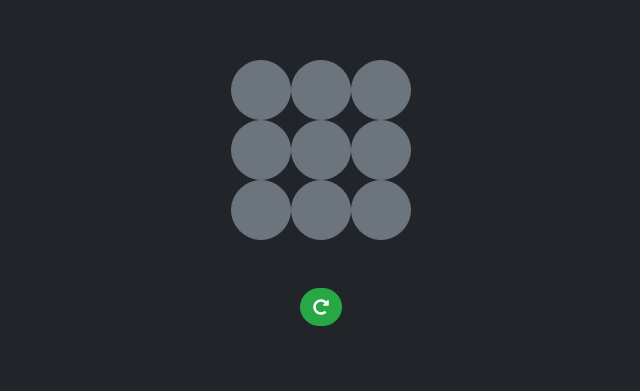
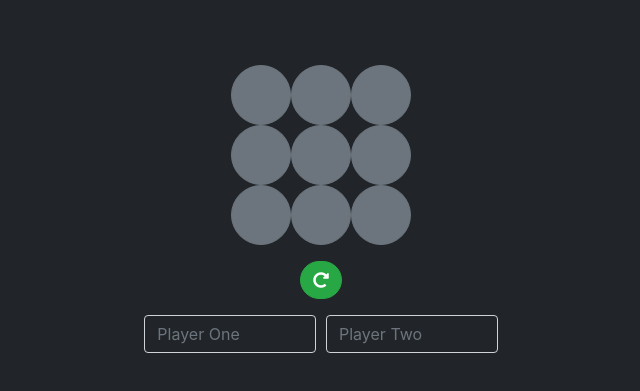
Before and after one commit to heyapricot/tictactoe.js, a website built with webpack: page index.html in a window 1280 px wide. Shown: the part 183-574 px from the top of the page, without its empty margins (319-959 px from the left). Built offline with nearby package versions, Linux system fonts and the light colour scheme.

Commit message:
Modified html skeleton to allow better control of rows on main column. Added bottom row with two input fields. When the input fields lose focus, the name of the player is updated

```diff
--- a/index.html
+++ b/index.html
@@ -10,7 +10,20 @@
 <body>
     <section id="main">
         <div class="container d-flex flex-column justify-content-center" id="mainContainer">
-
+            <div class="container d-flex flex-column" id="gridContainer"></div>
+            <div class="container" id="resetContainer"></div>
+            <div class="container">
+                <form>
+                    <div class="form-row justify-content-center">
+                        <div class="form-group col-md-2">
+                            <input type="text" class="form-control" id="playerOne" placeholder="Player One">
+                        </div>
+                        <div class="form-group col-md-2">
+                            <input type="text" class="form-control" id="playerTwo" placeholder="Player Two">
+                        </div>
+                    </div>
+                </form>
+            </div>
         </div>
     </section>
 <script src="dist/main.js"></script>
--- a/src/index.js
+++ b/src/index.js
@@ -4,6 +4,8 @@ const {game} = require('./components/game/game');
 const {gameboard} = require('./components/gameboard/gameboard');
 const {playerFactory} = require('./components/player/player');
 const mainContainer = document.getElementById('mainContainer');
+const gridContainer = document.getElementById('gridContainer');
+const resetContainer = document.getElementById('resetContainer');
 let cells = [];
 const buttonClasses = [["btn-primary"], ["btn-warning"]];
 const icons = [["fas", "fa-times", "fa-2x"], ["far", "fa-circle", "fa-2x"]];
@@ -18,7 +20,6 @@ const getCellCoordinates = (cell, rowQuantity = 3, columnQuantity = 3 )=>{
     return [w,h]
 };
 const onCellClick = (cell)=>{
-    console.log(`Game has ended?: ${game.hasEnded()}`);
     if(!game.hasEnded()){
         let turn = game.getTurn();
         cell.setIcon(icons[turn % 2]);
@@ -48,7 +49,7 @@ const onResetButtonClick = ()=>{
 };
 const generateGrid = ((rowQuantity = 3, columnQuantity = 3)=>{
     for(let i = 0; i < rowQuantity; i++){
-        let row = bootstrapGridElement('row',[], mainContainer);
+        let row = bootstrapGridElement('row',[], gridContainer);
         let column = bootstrapGridElement('col', ["d-flex", "justify-content-center"], row.getHtmlNode());
         const generateHoldButtons = (()=>{
             let buttonRowContainer = document.createElement('div');
@@ -62,7 +63,7 @@ const generateGrid = ((rowQuantity = 3, columnQuantity = 3)=>{
     }
 })();
 const generateResetButton = (()=>{
-   let row = bootstrapGridElement("row",["my-5"],mainContainer);
+   let row = bootstrapGridElement("row",["my-3"],resetContainer);
    let column = bootstrapGridElement("col", ["d-flex", "justify-content-center"], row.getHtmlNode());
    const setupButton = (()=>{
        let buttonContainer = document.createElement('div');
@@ -84,3 +85,16 @@ const initCells = (()=>{
         cell.addClickFunction(onCellClick.bind(this, cell));
     });
 })();
+const setupInput = (()=>{
+    let inputOne = document.getElementById('playerOne');
+    let inputTwo = document.getElementById('playerTwo');
+    const setPlayerName = ()=>{
+        console.log("Entered set name");
+        players[0].name = inputOne.value;
+        console.log(`inputOne.value: ${inputOne.value}, P1 name; ${players[0].name}`);
+        players[1].name = inputTwo.value;
+        console.log(`inputTwo.value: ${inputTwo.value}, P2 name; ${players[1].name}`);
+    };
+    inputOne.addEventListener('blur', setPlayerName);
+    inputTwo.addEventListener('blur', setPlayerName);
+})();
--- a/style.css
+++ b/style.css
@@ -1,4 +1,4 @@
-body {
+body, .form-control, .form-control:focus {
     background-color: #212529;
 }
 
```
